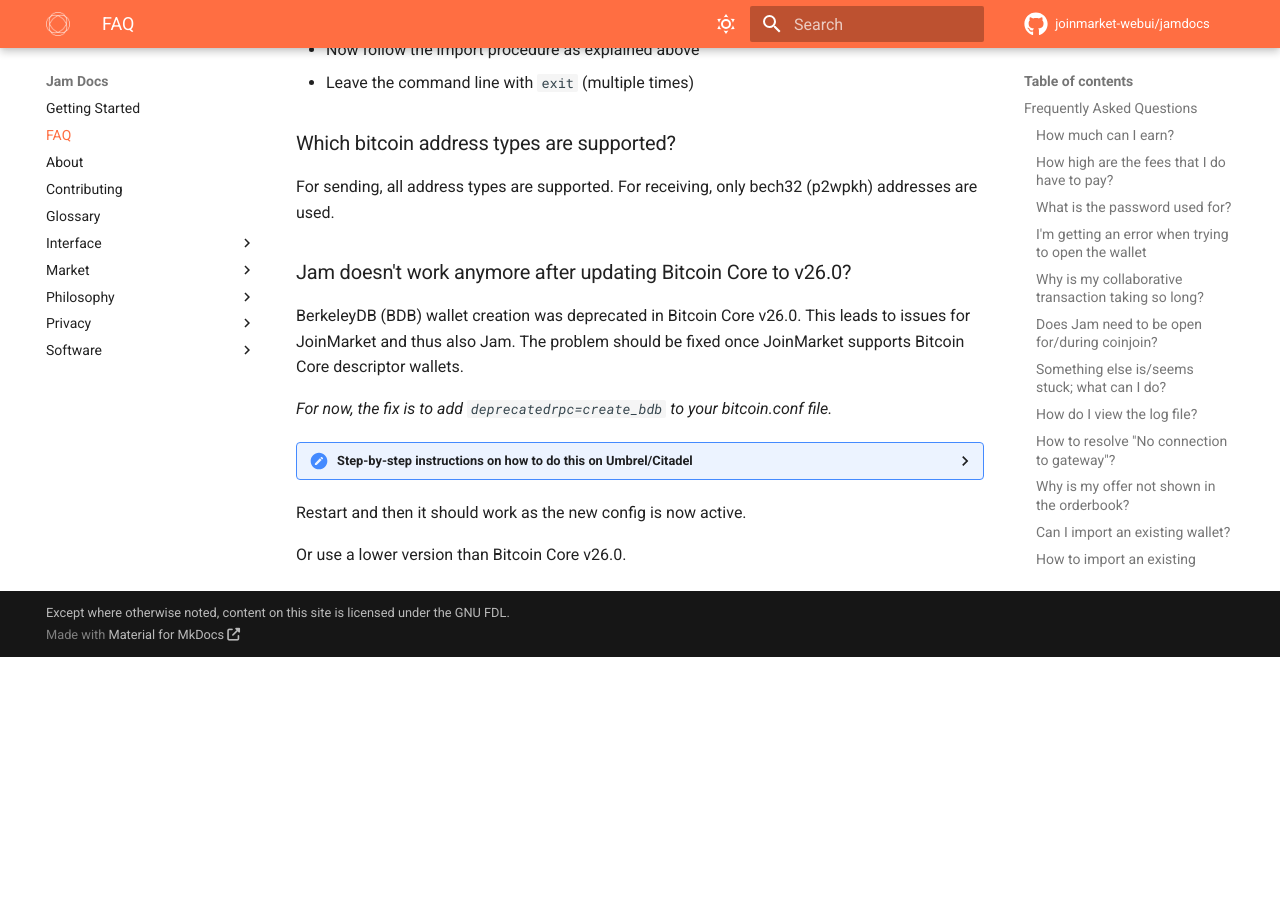
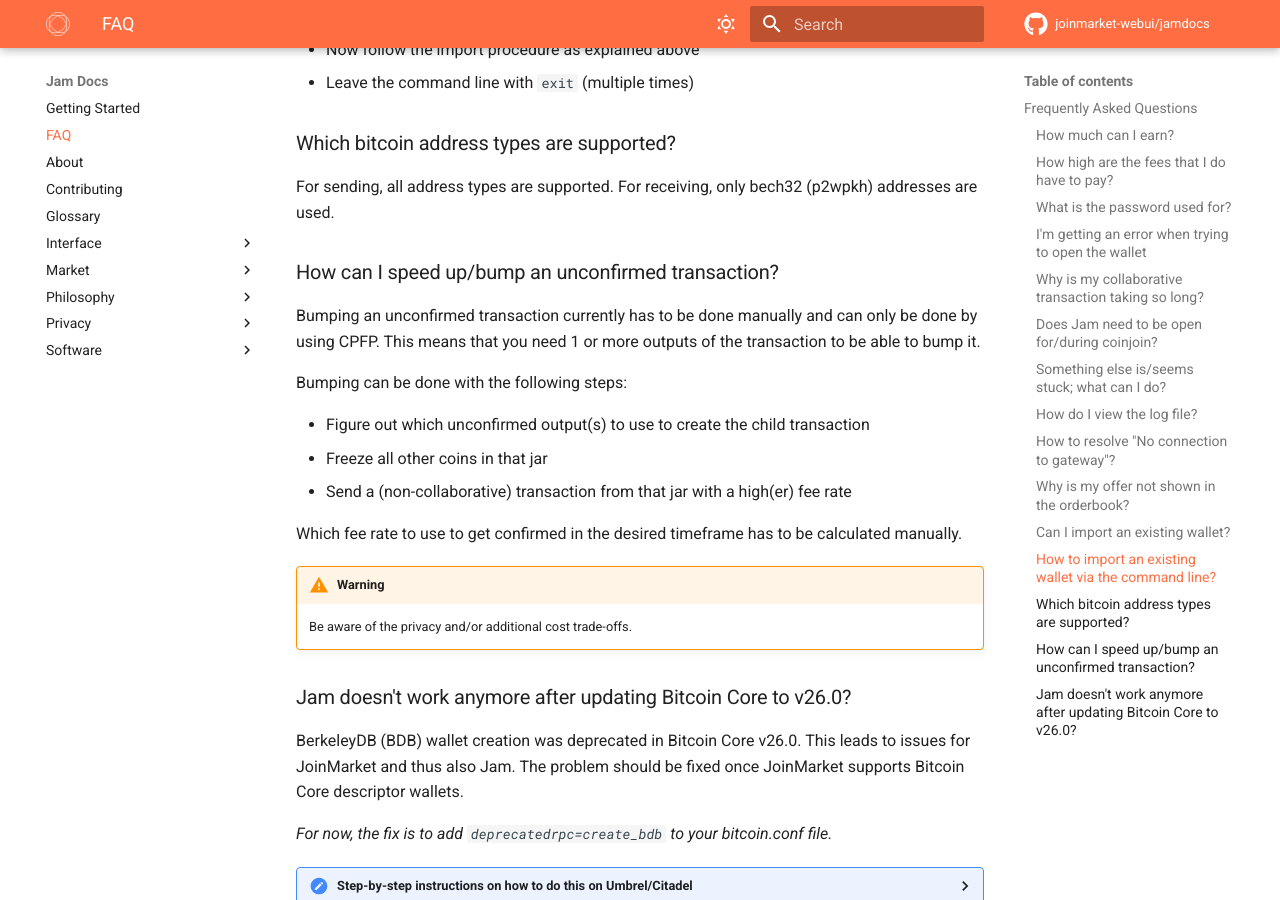
Before and after one commit to joinmarket-webui/jamdocs, an MkDocs documentation site: the page built from docs/FAQ.md, in a window 1280 px wide and 900 px high, scrolled down 4694 px. Built offline with MkDocs 1.6.1 and Material for MkDocs 9.7.7, drawn with Linux system fonts in a browser that asks for light colours; nearby versions of some CDN libraries; comment, search, counter and statistics services are not loaded; before the commit the page ends 5351 px from its top, so only the background shows below that.

Commit message:
docs(faq): How can I speed up an unconfirmed tx (#65)

```diff
--- a/docs/FAQ.md
+++ b/docs/FAQ.md
@@ -238,6 +238,22 @@
 For sending, all address types are supported.
 For receiving, only bech32 (p2wpkh) addresses are used.
 
+### How can I speed up/bump an unconfirmed transaction?
+
+Bumping an unconfirmed transaction currently has to be done manually and can only be done by using CPFP.
+This means that you need 1 or more outputs of the transaction to be able to bump it.
+
+Bumping can be done with the following steps:
+
+- Figure out which unconfirmed output(s) to use to create the child transaction
+- Freeze all other coins in that jar
+- Send a (non-collaborative) transaction from that jar with a high(er) fee rate
+
+Which fee rate to use to get confirmed in the desired timeframe has to be calculated manually.
+
+!!! warning
+    Be aware of the privacy and/or additional cost trade-offs.
+
 ### Jam doesn't work anymore after updating Bitcoin Core to v26.0?
 
 BerkeleyDB (BDB) wallet creation was deprecated in Bitcoin Core v26.0.
```
